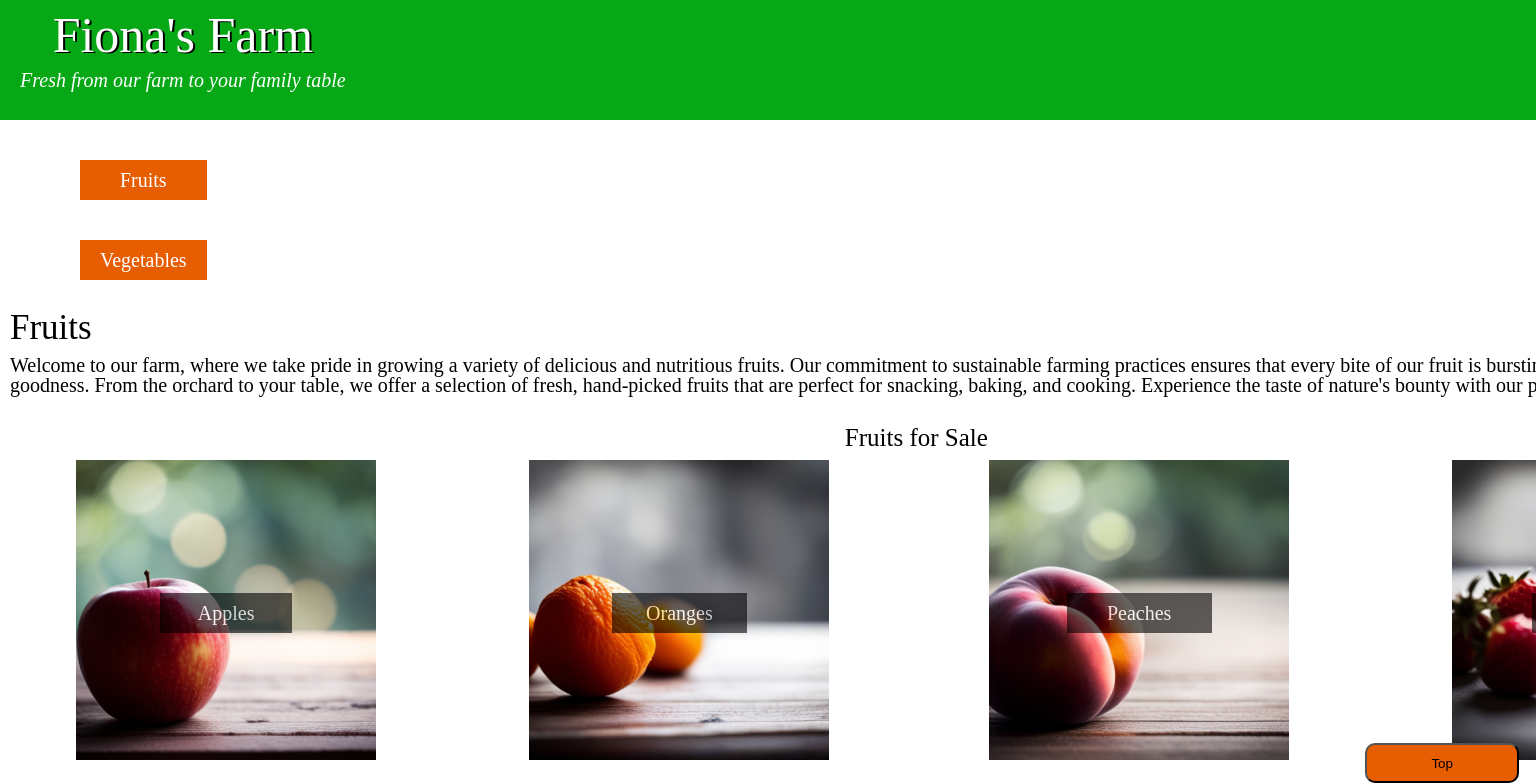
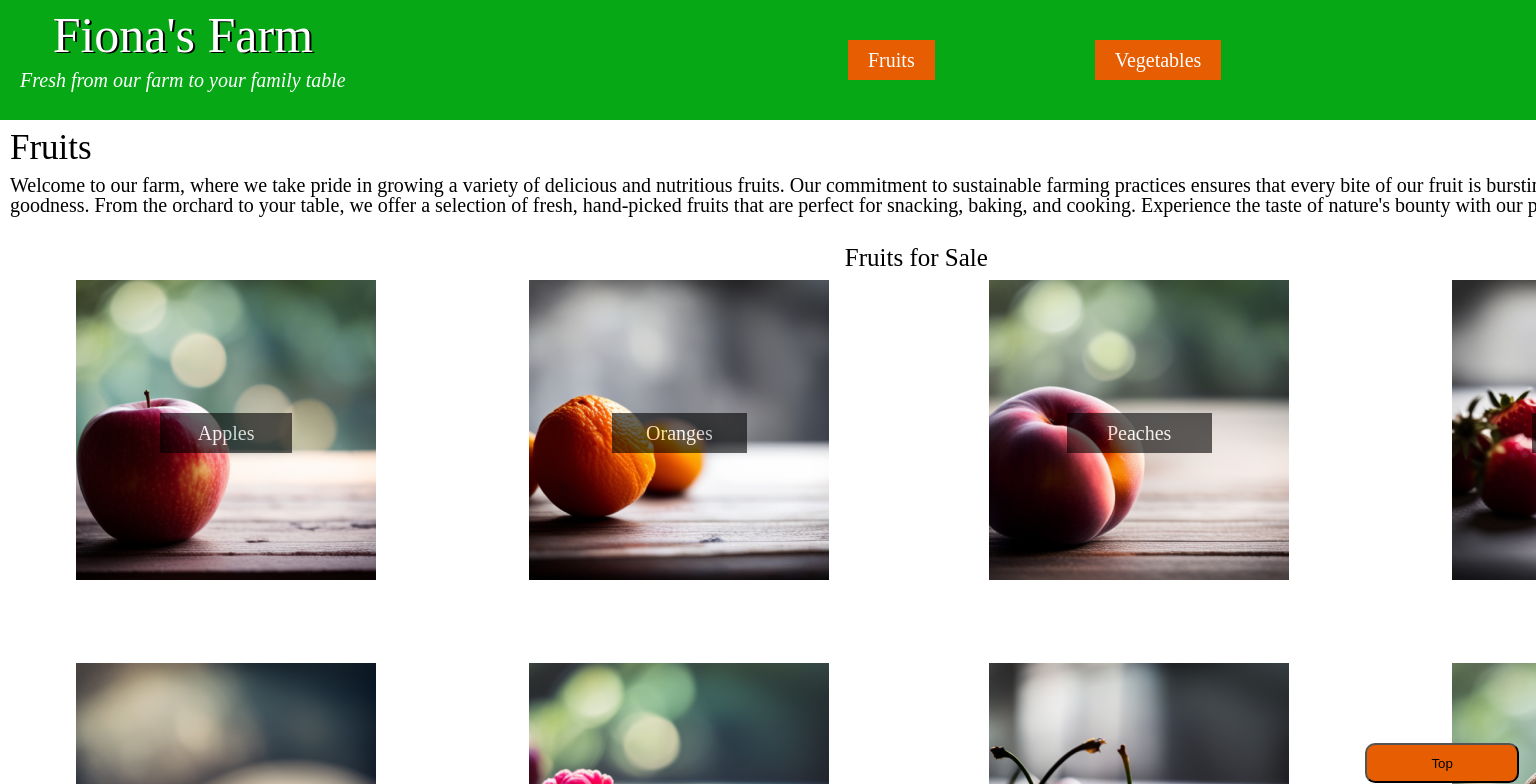
Before and after one commit to nbobluk/farm, a plain HTML site: page index.html in a window 1536 px wide. Shown: the top 784 px of the page. Drawn offline with Linux system fonts and the light colour scheme; a web font is replaced by a local one.

Commit message:
final adjustments

```diff
--- a/index.html
+++ b/index.html
@@ -15,7 +15,7 @@
         </header>
 
         <nav>
-            <!--<h2>Main Navigation</h2>-->
+            <h2>Main Navigation</h2>
             <ul>
                 <li><a href="#">Fruits</a></li>
                 <li><a href="#">Vegetables</a></li>
@@ -204,7 +204,9 @@
                     </div>
                 </dl>
             </section>
-            <p>Copyright 2024</p>
+            <div id="copyright">
+                <small>Copyright 2024</small>
+            </div>
         </footer>
     </body>
 </html>
--- a/styles.css
+++ b/styles.css
@@ -108,6 +108,10 @@ header p{
 
 nav{
 	padding-top:1rem;
+}
+
+nav h2 {
+	display: none;
 }
 
 nav li{
@@ -244,21 +248,26 @@ footer p{
 
 
 /*-------------------- MEDIA QUERY (large) ------------------------------------*/
-@media screen and (min-width:1280px){
+@media screen and (min-width:1280px) {
 
 	body{
 		min-width: 1280px;
+		display: grid;
+		grid-template-columns: repeat(2, minmax(0, 1fr));
 	}
 
 	header {
 		display:grid;
 	}
 
-	nav ul {
+	nav {
 		display:grid;
-		grid-template-columns: 1fr;
-		width: 200px;
+		grid-template-columns:1fr 1fr;
+		grid-column-start:2;
+		grid-column-end:3;
+		background-color:#06A816;
 	}
+
 
 	main {
 		display:grid;
@@ -278,6 +287,13 @@ footer p{
 		grid-column-start: 2;
     	grid-column-end:2;
 	}
+
+	footer {
+		display:grid;
+		grid-column-start:1;
+		grid-column-end:3;
+	}
+
 }
 
 /*-------------------- MEDIA QUERY (xl) ---------------------------------------*/
@@ -287,10 +303,12 @@ footer p{
 		min-width: 1440px;
 	}
 
-	nav ul {
+	nav {
 		display:grid;
-		grid-template-columns: 1fr;
-		width: 200px;
+		grid-template-columns:1fr 1fr;
+		grid-column-start:2;
+		grid-column-end:3;
+		background-color:#06A816;
 	}
 
 	main {
```
